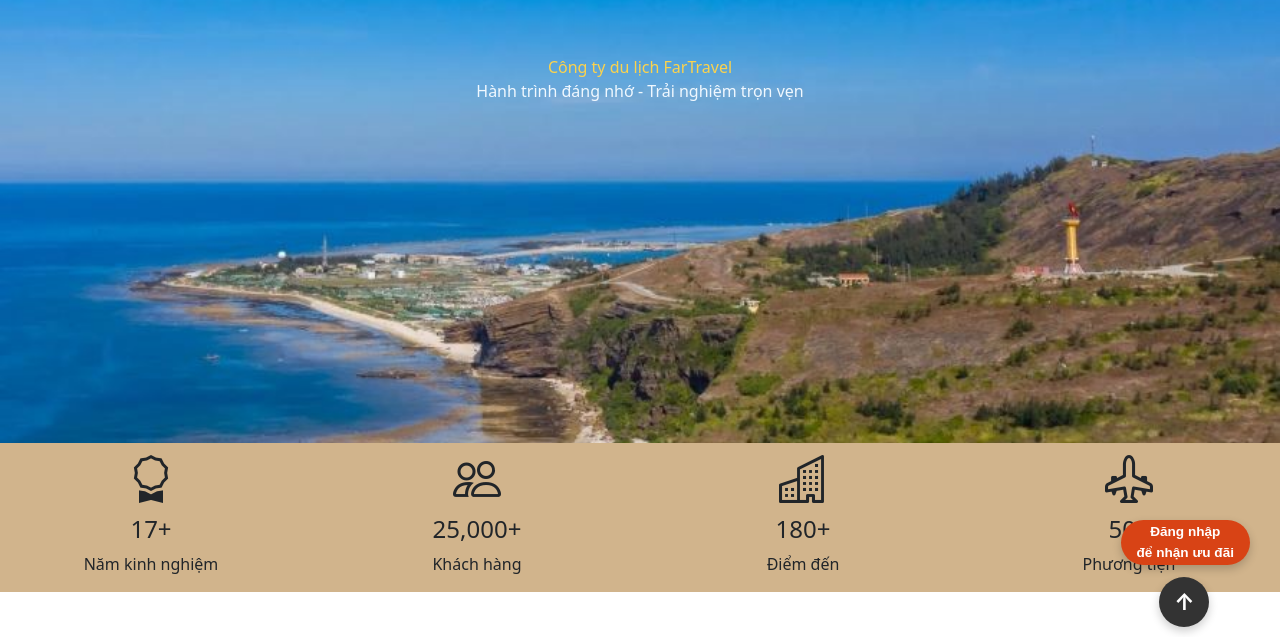
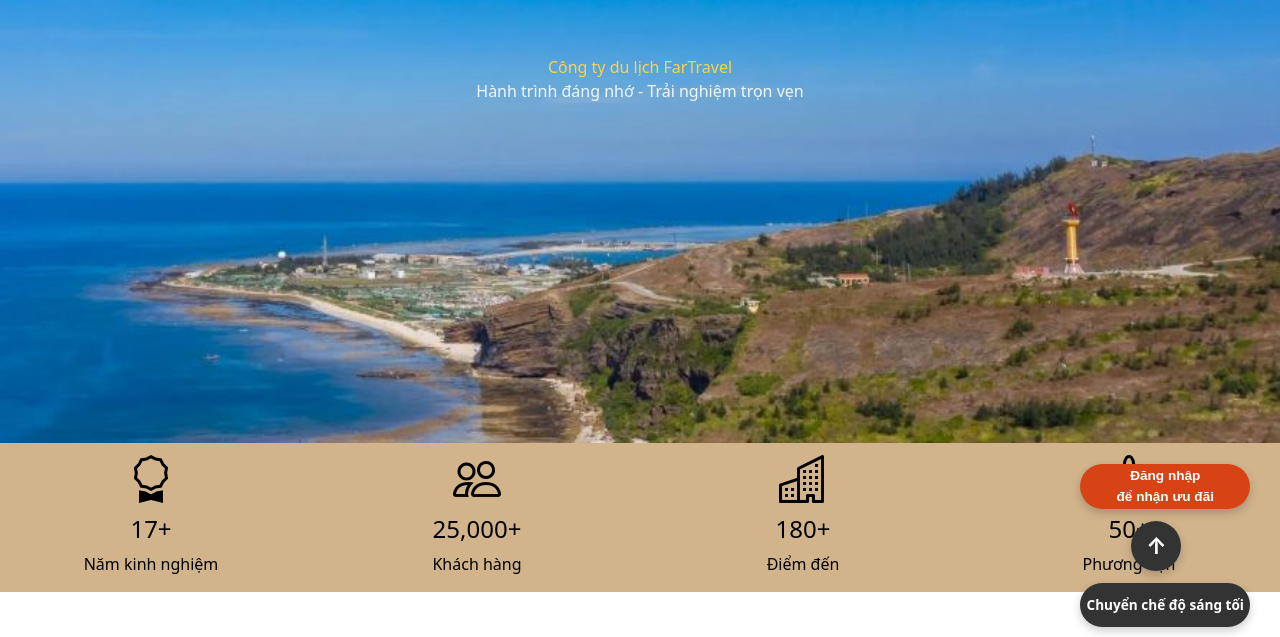
Before and after one commit to HaNguyenKhoi/FarTravel, a plain HTML site: page index.html in a window 1280 px wide. Shown: the part 143-780 px from the top of the page. Drawn offline with nearby package versions, Linux system fonts and the light colour scheme.

Commit message:
feat: implement dark mode toggle functionality and update styles

```diff
--- a/css/style.css
+++ b/css/style.css
@@ -178,3 +178,23 @@
     background-color: #333333;
     font-size: 1.4rem;
 }
+
+
+
+main {
+    background-color: white;
+    color: black;
+}
+
+.dark-mode {
+    width: auto;
+    min-height: 44px;
+    border: none;
+    border-radius: 22px;
+    background-color: #333333;
+    color: #ffffff;
+    font-size: 0.85rem;
+    font-weight: bold;
+    cursor: pointer;
+    box-shadow: 0 4px 10px rgba(0, 0, 0, 0.2);
+}
--- a/index.html
+++ b/index.html
@@ -124,9 +124,11 @@
 
         <section class="container2">
             <h1 class="mauchu text-center fw-bold mb-4">-Team nhân viên của chúng tôi-</h1>
-            <h5 class="text-center"  style="padding-bottom: 0.7%;">Những chuyên gia giàu kinh nghiệm, tận tâm đồng hành cùng bạn trên mọi hành trình
+            <h5 class="text-center" style="padding-bottom: 0.7%;">Những chuyên gia giàu kinh nghiệm, tận tâm đồng hành
+                cùng bạn trên mọi hành trình
             </h5>
-            <div id="carouselExampleInterval" class="carousel slide" data-bs-autoplay="true"  style="padding-bottom: 1%;">
+            <div id="carouselExampleInterval" class="carousel slide" data-bs-autoplay="true"
+                style="padding-bottom: 1%;">
                 <div class="carousel-inner rounded-5">
                     <div class="carousel-item active" data-bs-interval="4000">
                         <img src="../img/bình.webp" class="d-inline-block w-100" alt="...">
@@ -144,7 +146,7 @@
                         <p class="d-flex justify-content-center">Chuyên gia quản lí và tổ chức du lịch tại Châu Âu</p>
                     </div>
                 </div>
-                <div class="d-flex justify-content-center align-items-center mt-3"  style="padding-top: 0%;">
+                <div class="d-flex justify-content-center align-items-center mt-3" style="padding-top: 0%;">
                     <div class="carousel-indicators">
                         <button type="button" data-bs-target="#carouselExampleInterval" data-bs-slide-to="0"
                             class="active" aria-current="true" aria-label="Slide 1"></button>
@@ -160,9 +162,8 @@
 
 
         <section>
-            <video
-                src="../img/xin-chao-Viet-Nam - Trim.mp4"
-                class="video  object-fit-contain w-100  pt-7  pb-7" autoplay>
+            <video src="../img/xin-chao-Viet-Nam - Trim.mp4" class="video  object-fit-contain w-100  pt-7  pb-7"
+                autoplay>
             </video>
         </section>
 
@@ -170,7 +171,7 @@
         <section class="container-danhgia">
             <h1 class="mauchu  text-center fw-bold mb-4">-Khách hàng nói về chúng tôi-</h1>
 
-            <div class="container"  style="padding-bottom: 2%; padding-top: 1%;">
+            <div class="container" style="padding-bottom: 2%; padding-top: 1%;">
                 <div class="row">
                     <div class="col align-self-start">
                         <div class="card" style="max-width: 320px;">
@@ -235,7 +236,8 @@
 
         <section>
             <!-- Khung chứa các nút nổi cố định ở góc phải màn hình -->
-            <div class="floating-contact  animation-shake"  style="animation-iteration-count:infinite;  animation-duration: 2s;">
+            <div class="floating-contact  animation-shake"
+                style="animation-iteration-count:infinite;  animation-duration: 2s;">
                 <!-- Nút Đăng nhập (Dẫn tới trang đăng nhập của bạn) -->
                 <a href="../webpages/signin.html" class="float-btn login-btn  text-center" title="Đăng nhập">
                     <span>Đăng nhập<br>để nhận ưu đãi</span>
@@ -245,8 +247,17 @@
                 <a href="#" class="float-btn top-btn" title="Lên đầu trang">
                     ↑
                 </a>
+
+                <div>
+                    <button type="button" onclick="toggleDarkMode()" class="dark-mode"
+                        title="Chuyển chế độ sáng tối">
+                        Chuyển chế độ sáng tối
+                    </button>
+                    <script src="../js/style.js"></script>
+                </div>
             </div>
         </section>
+
 
 
 
--- /dev/null
+++ b/js/style.js
@@ -0,0 +1,6 @@
+// Tạo 1 biến tên element để tham chiếu đến phần tử body
+const element = document.querySelector("main");
+// Sử dụng phương thức classList.toggle() để thêm hoặc xóa lớp "dark-mode" từ phần tử body
+const toggleDarkMode = () => {
+    element.classList.toggle("dark-mode");
+}
```
Also changed, not shown: css/lienhe.css (+0 -13 lines), js/lienhe.js (+0 -9 lines), webpages/lienhe.html (+1 -4 lines).
